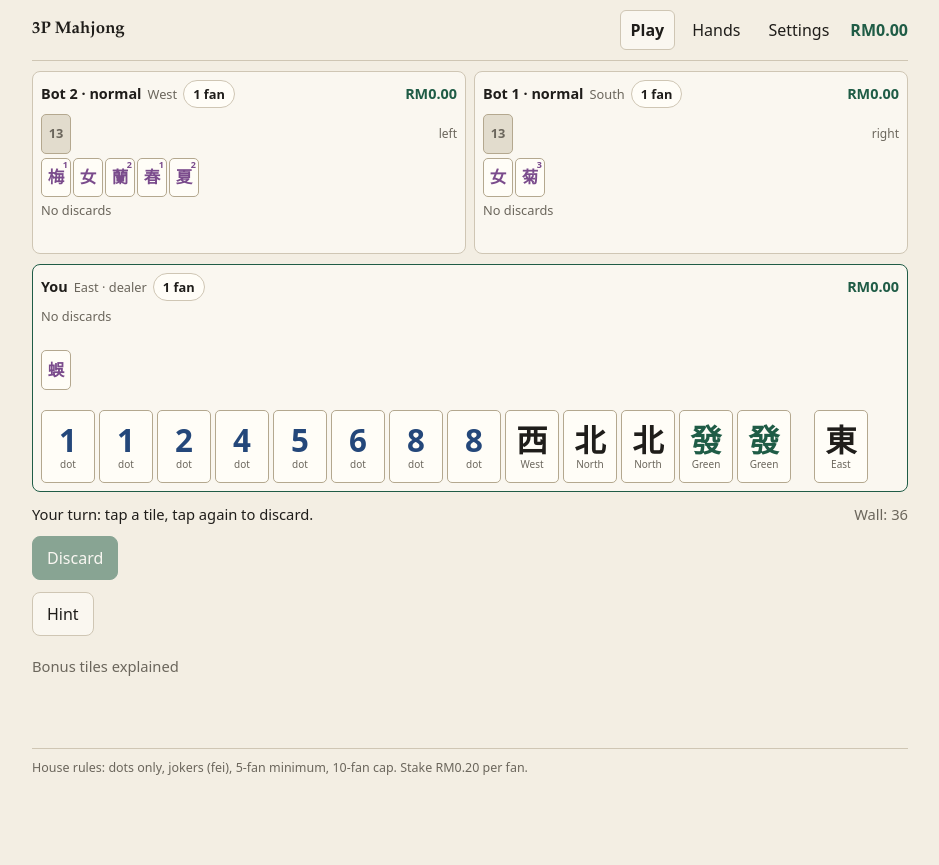
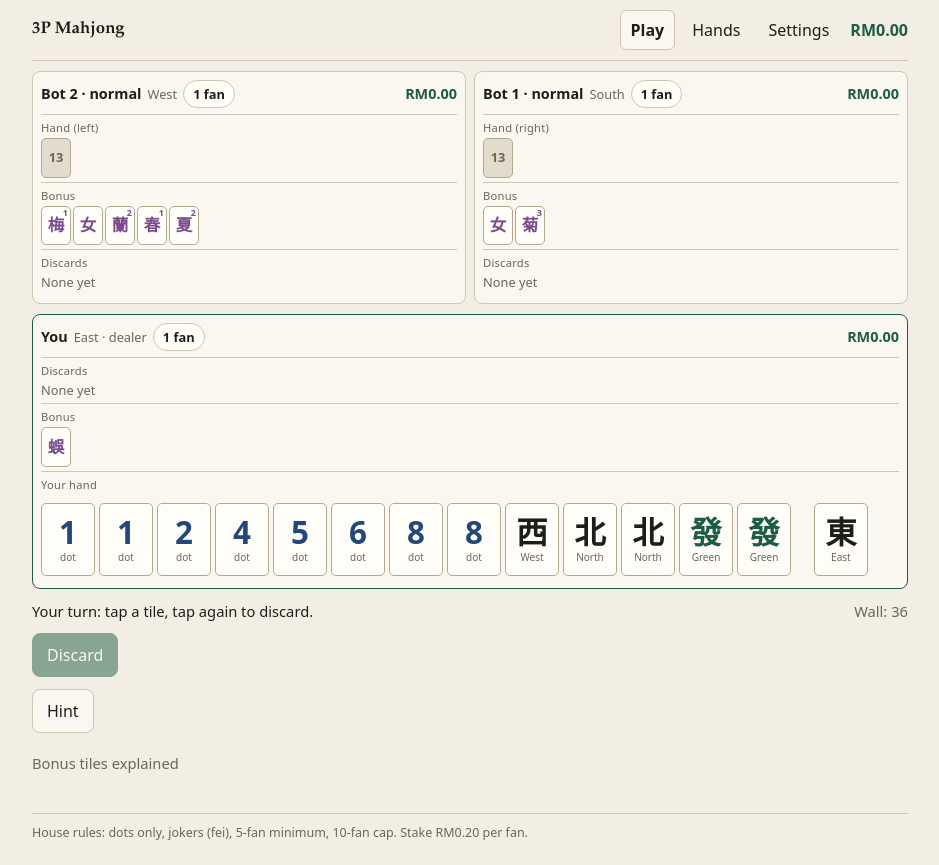
Before and after one commit to DoughnutsNCookies/WebApp-Mahjong3P, a Next.js app: page / in a window 1280 px wide. Shown: the whole page, without its empty margins (170-1109 px from the left). Before the commit the page ends 800 px from the top, so only its background shows below. Built offline with nearby package versions, Linux system fonts and the light colour scheme.

Commit message:
Label and separate each box's sections: hand, sets, bonus, discards

```diff
--- a/src/app/globals.css
+++ b/src/app/globals.css
@@ -111,14 +111,13 @@ button.tile:focus-visible { outline: 3px solid var(--dots); outline-offset: 2px;
 .fan-chip.five { border-color: var(--green); color: var(--green); }
 .fan-pop { display: block; flex-basis: 100%; order: 10; font-size: 0.8rem; color: var(--muted); font-weight: 400; margin-top: 2px; }
 .opp header, .me header { position: relative; }
-.opp-hand { display: flex; flex-wrap: wrap; gap: 2px; align-items: center; margin-bottom: 4px; }
-.opp-hand .side { font-size: 0.75rem; margin-left: auto; }
-.melds, .bonus-row, .river { display: flex; flex-wrap: wrap; gap: 2px; margin: 4px 0; }
+.zone { border-top: 1px solid var(--line); padding: 5px 0 4px; }
+.zone-label { display: block; font-size: 0.7rem; letter-spacing: 0.02em; color: var(--muted); margin-bottom: 3px; }
+.zone-tiles { display: flex; flex-wrap: wrap; gap: 2px; align-items: flex-end; }
+.zone-tiles .none { font-size: 0.8rem; }
 .meld { display: inline-flex; gap: 1px; padding-right: 6px; }
 .meld.concealed .tile { background: #ece6d8; }
-.river { min-height: calc(var(--small-w) * 1.32); }
-.river .muted { font-size: 0.8rem; }
-.hand-row { display: flex; flex-wrap: nowrap; gap: var(--hand-gap); margin-top: 10px; padding-top: 10px; align-items: flex-end; }
+.hand-row { display: flex; flex-wrap: nowrap; gap: var(--hand-gap); padding-top: 8px; align-items: flex-end; }
 .hand-row .drawn { margin-left: calc(var(--hand-w) * 0.35); }
 @media (max-width: 759px) { .me { padding: 8px 6px; } }
 
--- a/src/ui/Table.tsx
+++ b/src/ui/Table.tsx
@@ -23,41 +23,50 @@ interface Props {
   hand: ReactNode;
 }
 
+/** A labelled strip of tiles, separated from the one above by a thin line. */
+function Zone({ label, children }: { label: string; children: ReactNode }) {
+  return (
+    <div className="zone">
+      <span className="zone-label">{label}</span>
+      <div className="zone-tiles">{children}</div>
+    </div>
+  );
+}
+
 export function MeldRow({ melds }: { melds: Meld[] }) {
   if (!melds.length) return null;
   return (
-    <div className="melds">
+    <Zone label="Sets">
       {melds.map((m, i) => (
         <span key={i} className={`meld${m.concealed ? ' concealed' : ''}`} title={m.concealed ? 'Concealed kong' : m.type}>
           {m.slots.map((s, j) => (
-            <Tile key={j} kind={s.joker ? JOKER : s.kind} joker={s.joker} title={s.joker ? `Joker as ${s.kind}` : undefined} />
+            <Tile key={j} kind={s.joker ? JOKER : s.kind} joker={s.joker} title={s.joker ? `Fei as ${s.kind}` : undefined} />
           ))}
         </span>
       ))}
-    </div>
+    </Zone>
   );
 }
 
 export function BonusRow({ bonus, jokers }: { bonus: Kind[]; jokers: number }) {
   if (!bonus.length && !jokers) return null;
   return (
-    <div className="bonus-row" aria-label="Bonus tiles">
+    <Zone label="Bonus">
       {bonus.map((b, i) => <Tile key={i} kind={b} />)}
-      {[...Array(jokers)].map((_, i) => <Tile key={`j${i}`} kind={JOKER} title="Joker set aside (+1 fan)" />)}
-    </div>
+      {[...Array(jokers)].map((_, i) => <Tile key={`j${i}`} kind={JOKER} title="Fei set aside (+1 fan)" />)}
+    </Zone>
   );
 }
 
 function River({ tiles, highlight }: { tiles: Kind[]; highlight?: number }) {
   return (
-    <div className="river">
-      {tiles.length === 0 ? <span className="muted">No discards</span> : tiles.map((t, i) => (
+    <Zone label="Discards">
+      {tiles.length === 0 ? <span className="muted none">None yet</span> : tiles.map((t, i) => (
         <Tile key={i} kind={t} marked={i === highlight ? 'best' : undefined} />
       ))}
-    </div>
+    </Zone>
   );
 }
-
 export function Table({ view, names, tally, revealed, active, lastDiscard, hand }: Props) {
   const me = view.me;
   // Turn order is East -> South -> West: the player after you sits on your right.
@@ -75,10 +84,9 @@ export function Table({ view, names, tally, revealed, active, lastDiscard, hand
           <FanChip fan={f.fan} items={f.items} hiddenNote={!revealed} />
           {tally && <span className={`money ${tally[p] < 0 ? 'neg' : ''}`}>{rmShort(tally[p])}</span>}
         </header>
-        <div className="opp-hand">
+        <Zone label={revealed ? 'Hand' : `Hand (${side})`}>
           {revealed ? revealed[p].map((t, i) => <Tile key={i} kind={t} />) : <TileBack count={o.handSize} />}
-          <span className="muted side">{side}</span>
-        </div>
+        </Zone>
         <MeldRow melds={o.melds} />
         <BonusRow bonus={o.bonus} jokers={o.discardedJokers} />
         <River tiles={o.discards} highlight={lastDiscard?.player === p ? lastDiscard.index : undefined} />
@@ -104,7 +112,7 @@ export function Table({ view, names, tally, revealed, active, lastDiscard, hand
         <River tiles={view.self.discards} highlight={lastDiscard?.player === me ? lastDiscard.index : undefined} />
         <MeldRow melds={view.self.melds} />
         <BonusRow bonus={view.self.bonus} jokers={view.self.discardedJokers} />
-        {hand}
+        <Zone label="Your hand">{hand}</Zone>
       </section>
     </div>
   );
```
